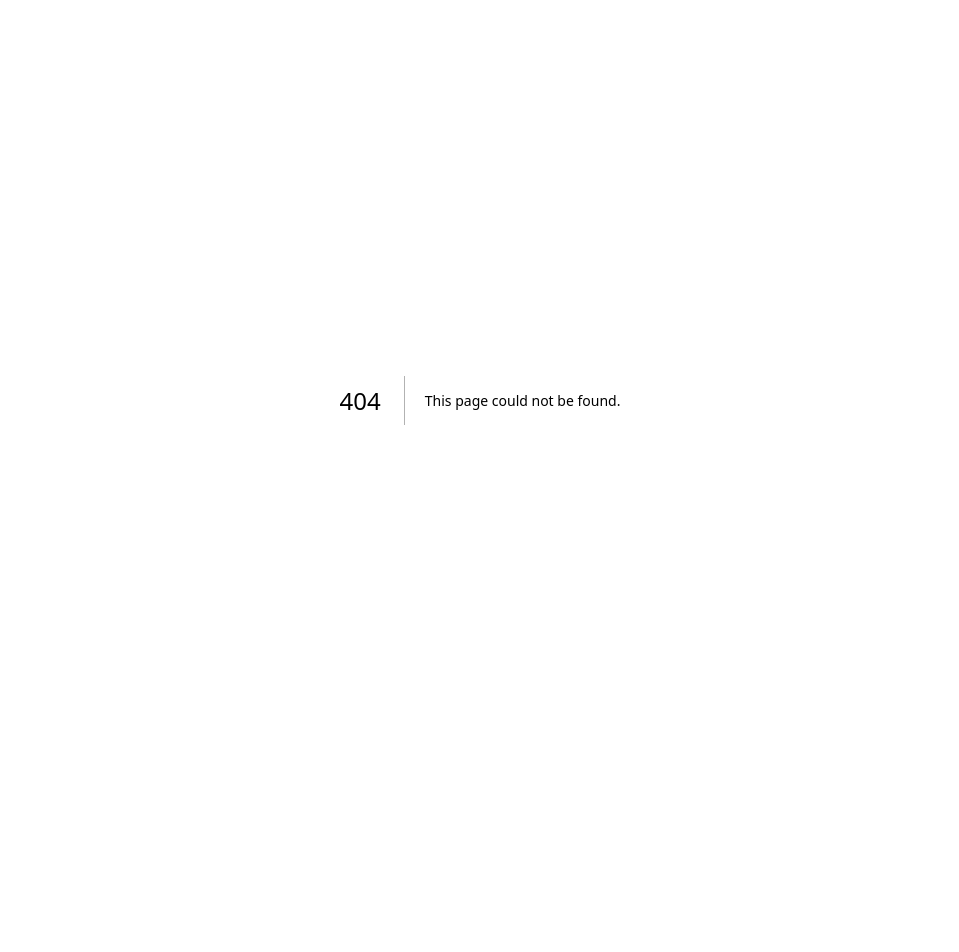
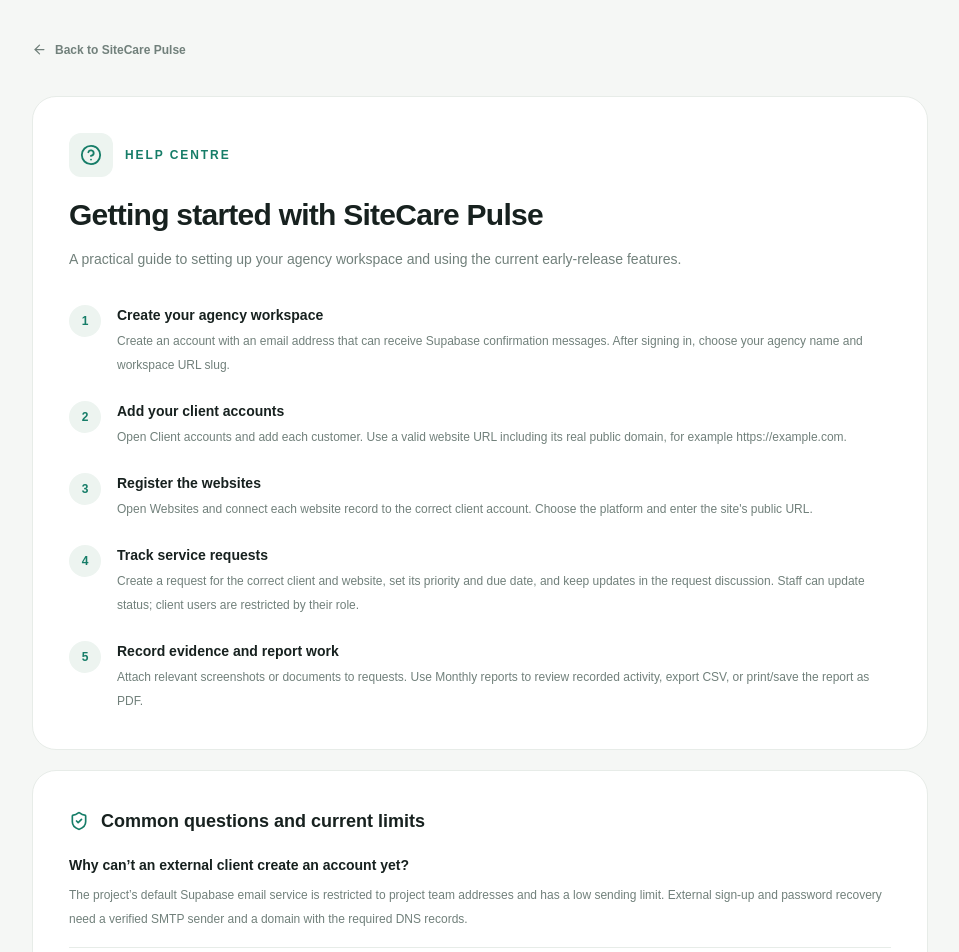
Before and after one commit to maged-qahtan/SiteCare-Pulse, a Next.js app: page /help in a window 1280 px wide. Before the commit this address had no page. Shown: the top 952 px of the page, without its empty margins (160-1119 px from the left). Before the commit the page ends 800 px from the top, so only its background shows below. Built offline with nearby package versions, Linux system fonts and the light colour scheme.

Commit message:
Add practical early-release help centre

```diff
--- /dev/null
+++ b/app/help/page.tsx
@@ -0,0 +1,42 @@
+import Link from "next/link";
+import { Activity, ArrowLeft, CheckCircle2, CircleHelp, ShieldCheck } from "lucide-react";
+
+const steps = [
+  { title: "Create your agency workspace", body: "Create an account with an email address that can receive Supabase confirmation messages. After signing in, choose your agency name and workspace URL slug." },
+  { title: "Add your client accounts", body: "Open Client accounts and add each customer. Use a valid website URL including its real public domain, for example https://example.com." },
+  { title: "Register the websites", body: "Open Websites and connect each website record to the correct client account. Choose the platform and enter the site's public URL." },
+  { title: "Track service requests", body: "Create a request for the correct client and website, set its priority and due date, and keep updates in the request discussion. Staff can update status; client users are restricted by their role." },
+  { title: "Record evidence and report work", body: "Attach relevant screenshots or documents to requests. Use Monthly reports to review recorded activity, export CSV, or print/save the report as PDF." }
+];
+
+const faqs = [
+  ["Why can’t an external client create an account yet?", "The project’s default Supabase email service is restricted to project team addresses and has a low sending limit. External sign-up and password recovery need a verified SMTP sender and a domain with the required DNS records."],
+  ["Are the dashboard figures sample data?", "The public landing-page preview is illustrative. The authenticated workspace dashboard reads its core counts from the signed-in workspace. Do not treat the public preview as customer activity."],
+  ["Does SiteCare Pulse monitor websites automatically?", "Not yet. Website records and service requests can be managed, but continuous uptime checks, automatic backups, and automatic SLA email alerts are not currently part of the release."],
+  ["How are client records separated?", "The app uses Supabase authentication and database Row Level Security policies to scope records to the user's workspace and client membership. The browser-side route guard is not the security boundary; database policies are."],
+  ["Can I accept subscription payments?", "Subscription billing is not enabled. Payment provider eligibility and legal/business requirements must be confirmed for the seller's actual country before enabling checkout."],
+  ["What should I do if a page reports a configuration error?", "Check that the Cloudflare Pages deployment has NEXT_PUBLIC_SUPABASE_URL and NEXT_PUBLIC_SUPABASE_PUBLISHABLE_KEY set, then trigger a fresh deployment. Never place a service-role or secret key in a NEXT_PUBLIC_ variable."]
+];
+
+export default function HelpPage() {
+  return (
+    <main className="min-h-screen bg-[#f5f7f5] px-5 py-10 text-ink sm:px-8">
+      <div className="mx-auto max-w-4xl">
+        <Link href="/" className="inline-flex items-center gap-2 text-xs font-semibold text-muted hover:text-brand"><ArrowLeft size={15} /> Back to SiteCare Pulse</Link>
+        <div className="mt-8 rounded-3xl border border-line bg-white p-6 sm:p-9">
+          <div className="flex items-center gap-3 text-brand"><span className="flex h-11 w-11 items-center justify-center rounded-xl bg-[#edf4f0]"><CircleHelp size={22} /></span><span className="text-xs font-bold uppercase tracking-[.16em]">Help centre</span></div>
+          <h1 className="mt-5 text-3xl font-bold tracking-tight">Getting started with SiteCare Pulse</h1>
+          <p className="mt-3 max-w-2xl text-sm leading-7 text-muted">A practical guide to setting up your agency workspace and using the current early-release features.</p>
+          <div className="mt-8 space-y-6">
+            {steps.map((step, index) => <section key={step.title} className="flex gap-4"><span className="flex h-8 w-8 shrink-0 items-center justify-center rounded-full bg-[#edf4f0] text-xs font-bold text-brand">{index + 1}</span><div><h2 className="text-sm font-bold">{step.title}</h2><p className="mt-1 text-xs leading-6 text-muted">{step.body}</p></div></section>)}
+          </div>
+        </div>
+        <section className="mt-5 rounded-3xl border border-line bg-white p-6 sm:p-9">
+          <div className="flex items-center gap-3"><ShieldCheck className="text-brand" size={20} /><h2 className="text-lg font-bold">Common questions and current limits</h2></div>
+          <div className="mt-5 divide-y divide-line">{faqs.map(([question, answer]) => <article key={question} className="py-4 first:pt-0 last:pb-0"><h3 className="text-sm font-bold">{question}</h3><p className="mt-2 text-xs leading-6 text-muted">{answer}</p></article>)}</div>
+        </section>
+        <p className="mt-6 flex items-start gap-2 text-[11px] leading-5 text-muted"><CheckCircle2 size={14} className="mt-0.5 shrink-0 text-brand" /> SiteCare Pulse is an early release. Verify critical workflows and access controls with test accounts before storing confidential customer information.</p>
+      </div>
+    </main>
+  );
+}
```
